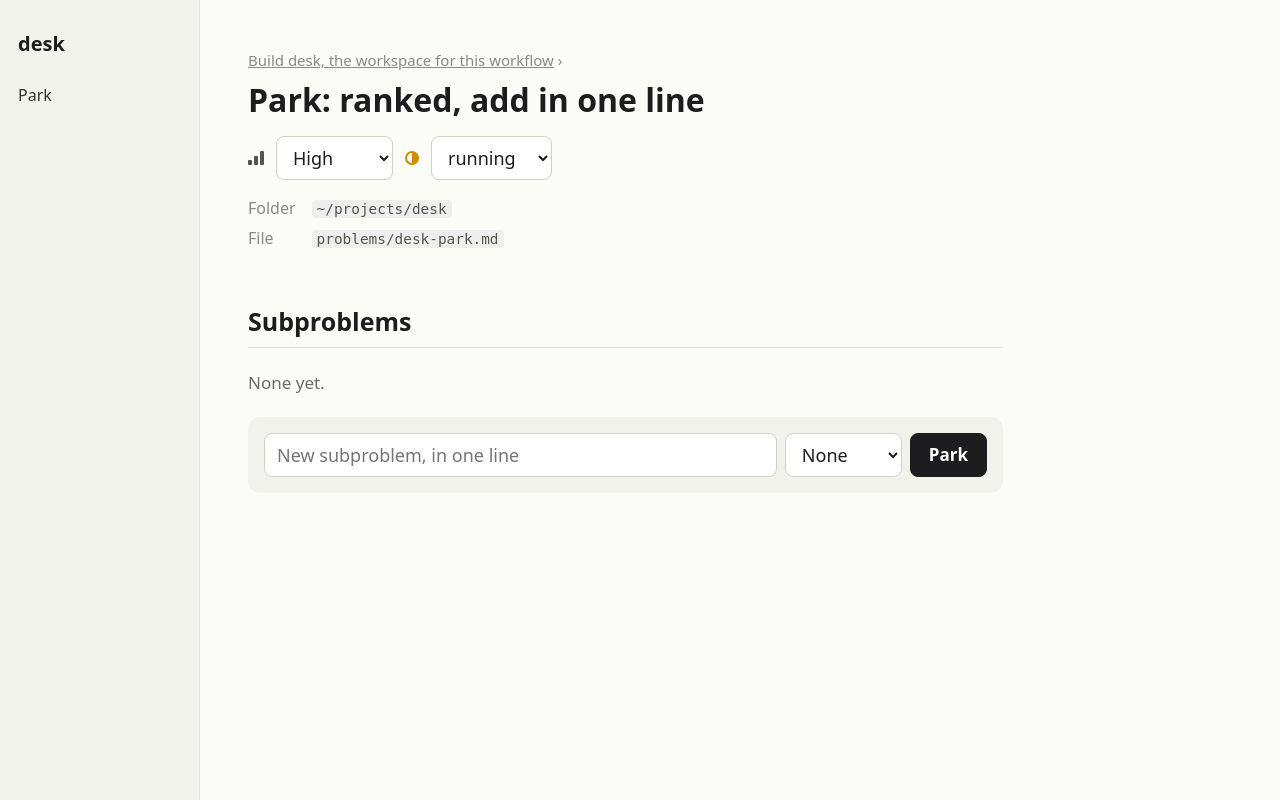
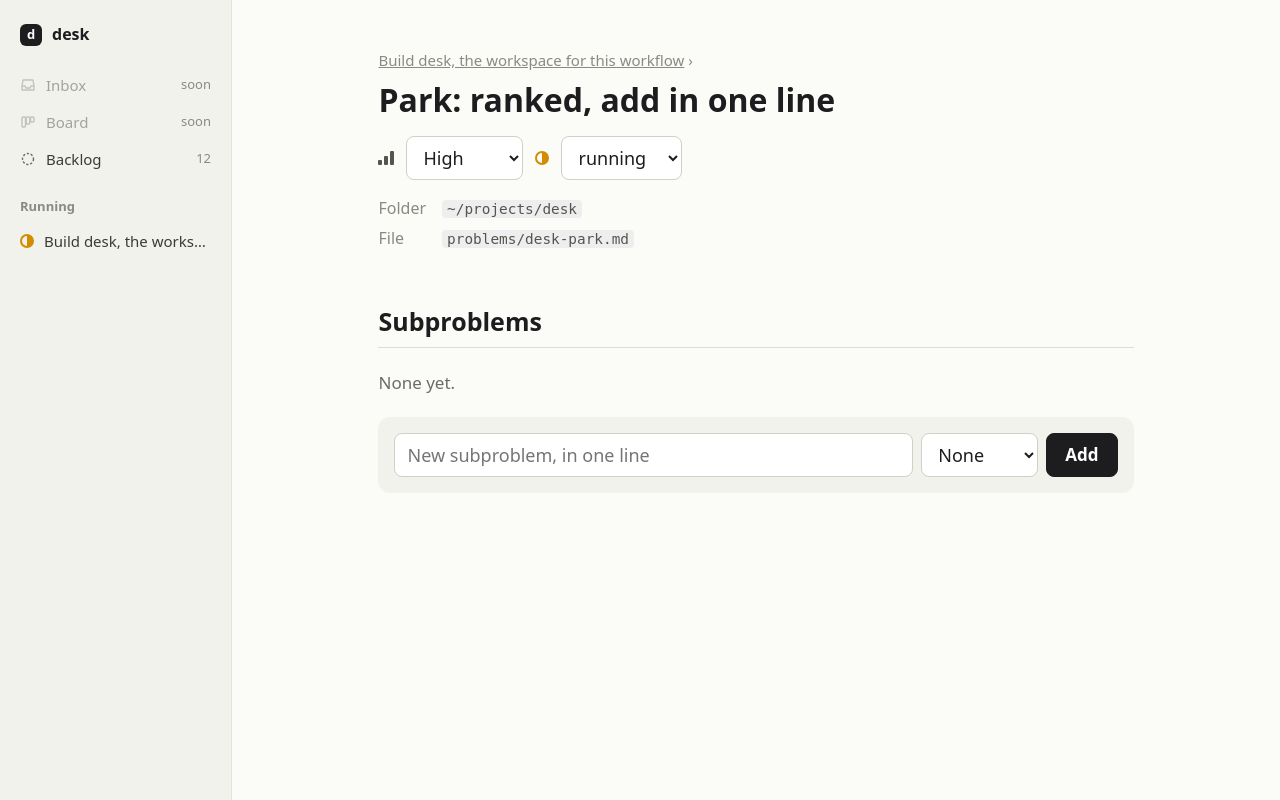
Before and after one commit to alexajuno/desk, a FastAPI app: page /p/desk-park in a window 1280 px wide. Run offline with FastAPI, Linux system fonts and the light colour scheme.

Commit message:
rename park to backlog, add a Linear-like sidebar
Park is now Backlog, Linear's word for work waiting to start, and the
parked state is backlog. The sidebar has icons, a pill for the current
view, counts, and a Running list; Inbox and Board show as soon. Each page
is one centred column: 66ch for text pages, 880px for lists, since rows
are not running text.

Verified: headless screenshots at 1436px; /park redirects to /backlog.

Co-Authored-By: Claude Opus 5.5 <noreply@anthropic.com>

```diff
--- a/desk/app.py
+++ b/desk/app.py
@@ -18,7 +18,16 @@ CLOSED = {"done", "dropped"}
 
 app = FastAPI()
 app.mount("/static", StaticFiles(directory=HERE / "static"), name="static")
-templates = Jinja2Templates(directory=HERE / "templates")
+
+
+def sidebar(request: Request) -> dict:
+    """Counts and the running list for the sidebar on every page."""
+    all_problems = store.load_all().values()
+    running = sorted((p for p in all_problems if p.state == "running" and p.parent is None), key=lambda p: p.rank)
+    return {"sidebar": {"backlog": sum(p.state == "backlog" for p in all_problems), "running": running}}
+
+
+templates = Jinja2Templates(directory=HERE / "templates", context_processors=[sidebar])
 templates.env.globals.update(priorities=store.PRIORITIES, states=store.STATES)
 
 
@@ -27,8 +36,9 @@ def open_kids(all_problems: dict[str, store.Problem]):
 
 
 @app.get("/")
+@app.get("/park")
 def home():
-    return RedirectResponse("/park")
+    return RedirectResponse("/backlog")
 
 
 @app.get("/version", response_class=PlainTextResponse)
@@ -38,18 +48,18 @@ def version():
     return f"{len(files)}:{max((f.stat().st_mtime_ns for f in files), default=0)}"
 
 
-@app.get("/park")
-def park(request: Request):
+@app.get("/backlog")
+def backlog(request: Request):
     all_problems = store.load_all()
     kids_of = open_kids(all_problems)
-    return templates.TemplateResponse(request, "park.html", {"top": kids_of(None), "kids_of": kids_of})
+    return templates.TemplateResponse(request, "backlog.html", {"top": kids_of(None), "kids_of": kids_of})
 
 
 @app.post("/problems")
 def add(title: str = Form(...), priority: str = Form("none"), parent: str | None = Form(None)):
     problem = store.Problem(slug=store.new_slug(title), title=title.strip(), priority=priority, parent=parent or None)
     store.save(problem)
-    return RedirectResponse(f"/p/{parent}" if parent else "/park", status_code=303)
+    return RedirectResponse(f"/p/{parent}" if parent else "/backlog", status_code=303)
 
 
 @app.get("/p/{slug}")
--- a/desk/problems.py
+++ b/desk/problems.py
@@ -17,7 +17,7 @@ PROBLEMS_DIR = Path(__file__).resolve().parent.parent / "problems"
 
 # Linear's priority levels, most urgent first.
 PRIORITIES = ["urgent", "high", "medium", "low", "none"]
-STATES = ["parked", "planning", "running", "review", "done", "dropped"]
+STATES = ["backlog", "planning", "running", "review", "done", "dropped"]
 SECTIONS = ["Resume", "Plan", "Saved questions", "Result", "Look back"]
 
 FRONT_MATTER = re.compile(r"\A---\n(.*?)\n---\n?(.*)\Z", re.S)
@@ -28,7 +28,7 @@ class Problem:
     slug: str
     title: str
     priority: str = "none"
-    state: str = "parked"
+    state: str = "backlog"
     parent: str | None = None
     folder: str | None = None
     link: str | None = None
--- a/desk/static/reading.css
+++ b/desk/static/reading.css
@@ -6,14 +6,28 @@ html { scroll-behavior: smooth; }
 body { margin: 0; font: 20px/1.6 system-ui, sans-serif; color: #1d1d1f; background: #fbfbf8; text-align: left; }
 a { color: #0b57d0; }
 
-nav { position: fixed; top: 0; left: 0; width: 200px; height: 100vh; box-sizing: border-box; overflow: auto;
-      padding: 28px 18px; font-size: 16px; background: #f2f2ed; border-right: 1px solid #e3e3dc; }
-nav .brand { font-weight: 700; font-size: 20px; margin-bottom: 18px; }
-nav a { display: block; padding: 5px 0; color: #333; text-decoration: none; }
-nav a.here { font-weight: 700; color: #000; }
-nav a:hover { color: #0b57d0; }
+/* sidebar, Linear-like: icons, a pill for where you are, counts on the right */
+nav.side { position: fixed; top: 0; left: 0; width: 232px; height: 100vh; box-sizing: border-box; overflow: auto;
+           padding: 16px 12px; font-size: 15px; background: #f2f2ed; border-right: 1px solid #e3e3dc; }
+nav .brand { display: flex; align-items: center; gap: 10px; padding: 6px 8px 18px; font-weight: 700; font-size: 16px;
+             color: #1d1d1f; text-decoration: none; }
+nav .logo { width: 22px; height: 22px; border-radius: 6px; background: #1d1d1f; color: #fff; display: grid;
+            place-items: center; font-size: 13px; }
+.nav-item { display: flex; align-items: center; gap: 10px; padding: 6px 8px; margin: 1px 0; border-radius: 6px;
+            color: #3a3a37; text-decoration: none; white-space: nowrap; }
+.nav-item svg { width: 16px; height: 16px; flex: none; color: #6b6b65; }
+.nav-item:hover { background: #e8e8e1; }
+.nav-item.here { background: #e3e3db; color: #111; font-weight: 600; }
+.nav-item.soon { color: #a3a39b; cursor: default; } .nav-item.soon:hover { background: none; }
+.nav-item.soon svg { color: #c3c3bb; }
+.nav-item .count { margin-left: auto; font-size: 13px; color: #8a8a82; font-weight: 400; }
+.nav-label { padding: 18px 8px 6px; font-size: 13px; font-weight: 600; color: #8a8a82; }
+.nav-title { overflow: hidden; text-overflow: ellipsis; }
 
-main { margin-left: 200px; max-width: 66ch; padding: 48px 48px 160px; }
+/* text pages keep the 66ch line; list pages may be wider, since rows are not running text */
+main { margin-left: 232px; padding: 48px 48px 160px; }
+.page { max-width: 66ch; margin: 0 auto; }
+.page.wide { max-width: 880px; }
 h1 { font-size: 32px; line-height: 1.25; margin: 0; }
 h2 { font-size: 25px; margin-top: 2em; border-bottom: 1px solid #ddd; padding-bottom: 6px; }
 h3 { font-size: 21px; margin-top: 1.6em; }
@@ -23,7 +37,7 @@ code { background: #eee; padding: 1px 5px; border-radius: 4px; font-size: 0.9em;
 table { border-collapse: collapse; font-size: 17px; }
 td, th { border: 1px solid #ddd; padding: 6px 10px; text-align: left; vertical-align: top; }
 blockquote { background: #FFF8E1; border-left: 5px solid #f0c040; padding: 8px 18px; }
-.d2 { width: min(calc(100vw - 296px), 1200px); } .d2 svg { width: 100%; height: auto; }
+.d2 { width: min(calc(100vw - 328px), 1200px); } .d2 svg { width: 100%; height: auto; }
 .err { color: #b00; }
 .muted { color: #6b6b6b; font-size: 17px; }
 
@@ -56,7 +70,7 @@ blockquote { background: #FFF8E1; border-left: 5px solid #f0c040; padding: 8px 1
 /* state: a circle that fills as the problem moves */
 .state { width: 14px; height: 14px; border-radius: 50%; flex: none; box-sizing: border-box; border: 2px solid var(--c);
          background: conic-gradient(var(--c) var(--f), transparent 0); }
-.state.parked { --c: #a3a39b; --f: 0%; border-style: dashed; }
+.state.backlog { --c: #a3a39b; --f: 0%; border-style: dashed; }
 .state.planning { --c: #3e63dd; --f: 25%; }
 .state.running { --c: #d18d00; --f: 50%; }
 .state.review { --c: #30a46c; --f: 75%; }
@@ -87,9 +101,10 @@ button.primary:hover { background: #3a3a37; }
 .trail { font-size: 15px; color: #8a8a82; margin: 0 0 8px; } .trail a { color: #8a8a82; }
 
 @media (max-width: 1000px) {
-  nav { position: sticky; top: 0; z-index: 1; width: auto; height: auto; padding: 6px 16px; display: flex; gap: 18px;
-        align-items: baseline; border-right: 0; border-bottom: 1px solid #e3e3dc; }
-  nav .brand { margin: 0; font-size: 17px; }
+  nav.side { position: sticky; top: 0; z-index: 1; width: auto; height: auto; padding: 6px 12px; display: flex;
+             gap: 4px; align-items: center; overflow-x: auto; border-right: 0; border-bottom: 1px solid #e3e3dc; }
+  nav .brand { padding: 4px 10px 4px 4px; }
+  .nav-label, .nav-item.soon .count { display: none; }
   main { margin-left: 0; padding: 16px 24px 160px; }
   .d2 { width: auto; }
 }
--- a/desk/templates/base.html
+++ b/desk/templates/base.html
@@ -2,13 +2,26 @@
 <meta charset="utf-8">
 <title>{% block title %}desk{% endblock %}</title>
 <link rel="stylesheet" href="/static/reading.css">
-<nav>
-  <div class="brand">desk</div>
-  {% for path, label in [("/park", "Park")] %}
-  <a href="{{ path }}" class="{{ 'here' if request.url.path == path }}">{{ label }}</a>
-  {% endfor %}
+<nav class="side">
+  <a class="brand" href="/backlog"><span class="logo">d</span>desk</a>
+  {%- set here = request.url.path %}
+  <a class="nav-item soon" title="Coming with the review step">
+    <svg viewBox="0 0 16 16"><path d="M2 9h3l1 2h4l1-2h3M3 3h10l1 6v4H2V9z" fill="none" stroke="currentColor" stroke-width="1.4" stroke-linejoin="round"/></svg>
+    Inbox<span class="count">soon</span></a>
+  <a class="nav-item soon" title="Coming with the board step">
+    <svg viewBox="0 0 16 16"><rect x="2" y="3" width="3.5" height="10" rx="1" fill="none" stroke="currentColor" stroke-width="1.4"/><rect x="6.25" y="3" width="3.5" height="7" rx="1" fill="none" stroke="currentColor" stroke-width="1.4"/><rect x="10.5" y="3" width="3.5" height="5" rx="1" fill="none" stroke="currentColor" stroke-width="1.4"/></svg>
+    Board<span class="count">soon</span></a>
+  <a class="nav-item {{ 'here' if here == '/backlog' }}" href="/backlog">
+    <svg viewBox="0 0 16 16"><circle cx="8" cy="8" r="5.5" fill="none" stroke="currentColor" stroke-width="1.4" stroke-dasharray="2.2 1.8"/></svg>
+    Backlog<span class="count">{{ sidebar.backlog }}</span></a>
+  {%- if sidebar.running %}
+  <div class="nav-label">Running</div>
+  {%- for p in sidebar.running %}
+  <a class="nav-item {{ 'here' if here == '/p/' ~ p.slug }}" href="/p/{{ p.slug }}"><span class="state running"></span><span class="nav-title">{{ p.title }}</span></a>
+  {%- endfor %}
+  {%- endif %}
 </nav>
-<main>{% block main %}{% endblock %}</main>
+<main><div class="page {% block width %}{% endblock %}">{% block main %}{% endblock %}</div></main>
 <script>
 // Reload when any problem file changes, keeping the scroll position.
 let seen = null;
--- a/desk/templates/macros.html
+++ b/desk/templates/macros.html
@@ -28,6 +28,6 @@
   <select name="priority" aria-label="Priority">
     {%- for level in priorities %}<option value="{{ level }}" {{ 'selected' if level == 'none' }}>{{ level | title }}</option>{% endfor %}
   </select>
-  <button class="primary">Park</button>
+  <button class="primary">Add</button>
 </form>
 {%- endmacro %}
--- a/problems/desk-agents.md
+++ b/problems/desk-agents.md
@@ -1,7 +1,7 @@
 ---
 title: 'Agents: start a session from the plan, jump back'
 priority: high
-state: parked
+state: backlog
 parent: desk
 folder: ~/projects/desk
 created: '2026-10-14T20:40:04'
--- a/problems/desk-board.md
+++ b/problems/desk-board.md
@@ -1,7 +1,7 @@
 ---
 title: 'Board: every problem''s state, needs you first'
 priority: high
-state: parked
+state: backlog
 parent: desk
 folder: ~/projects/desk
 created: '2026-10-14T20:40:05'
--- a/problems/desk-cloud.md
+++ b/problems/desk-cloud.md
@@ -1,7 +1,7 @@
 ---
 title: 'Cloud: agents run with the laptop off'
 priority: low
-state: parked
+state: backlog
 parent: desk
 folder: ~/projects/desk
 created: '2026-10-14T20:40:09'
--- a/problems/desk-retire-linear.md
+++ b/problems/desk-retire-linear.md
@@ -1,7 +1,7 @@
 ---
 title: Retire Linear and muse's machinery
 priority: medium
-state: parked
+state: backlog
 parent: desk
 folder: ~/projects/desk
 created: '2026-10-14T20:40:08'
--- a/problems/desk-review.md
+++ b/problems/desk-review.md
@@ -1,7 +1,7 @@
 ---
 title: 'Review: result next to plan, look back'
 priority: high
-state: parked
+state: backlog
 parent: desk
 folder: ~/projects/desk
 created: '2026-10-14T20:40:06'
--- a/problems/desk-you.md
+++ b/problems/desk-you.md
@@ -1,7 +1,7 @@
 ---
 title: 'You: the page about you'
 priority: medium
-state: parked
+state: backlog
 parent: desk
 folder: ~/projects/desk
 created: '2026-10-14T20:40:07'
--- a/problems/fundamentals.md
+++ b/problems/fundamentals.md
@@ -1,7 +1,7 @@
 ---
 title: 'Fundamentals: Postgres transactions through Hermitage'
 priority: medium
-state: parked
+state: backlog
 folder: ~/projects/fundamentals
 created: '2026-10-14T20:40:15'
 ---
--- a/problems/igh-289.md
+++ b/problems/igh-289.md
@@ -1,7 +1,7 @@
 ---
 title: 'IGH-289: charge for background removal'
 priority: high
-state: parked
+state: backlog
 folder: ~/projects/genai/api
 link: https://ownego.atlassian.net/browse/IGH-289
 created: '2026-10-14T20:40:12'
--- a/problems/igh-296.md
+++ b/problems/igh-296.md
@@ -1,7 +1,7 @@
 ---
 title: 'IGH-296: ImagenHub copies of the Teeinblue models'
 priority: high
-state: parked
+state: backlog
 folder: ~/projects/genai/api
 link: https://ownego.atlassian.net/browse/IGH-296
 created: '2026-10-14T20:40:11'
--- a/problems/oe-705.md
+++ b/problems/oe-705.md
@@ -1,7 +1,7 @@
 ---
 title: Stop one org deleting another's images
 priority: high
-state: parked
+state: backlog
 folder: ~/projects/genai/api
 created: '2026-10-14T20:40:10'
 ---
--- a/problems/talotrace.md
+++ b/problems/talotrace.md
@@ -1,7 +1,7 @@
 ---
 title: 'Talotrace: wait for their reply'
 priority: medium
-state: parked
+state: backlog
 created: '2026-10-14T20:40:14'
 ---
 
--- a/problems/xcanny-merge.md
+++ b/problems/xcanny-merge.md
@@ -1,7 +1,7 @@
 ---
 title: 'xcanny: merge posts in the API and the MCP'
 priority: medium
-state: parked
+state: backlog
 folder: ~/projects/xcanny
 created: '2026-10-14T20:40:13'
 ---
```
Also changed, not shown: desk/templates/backlog.html (renamed from desk/templates/park.html, +4 -3 lines).
